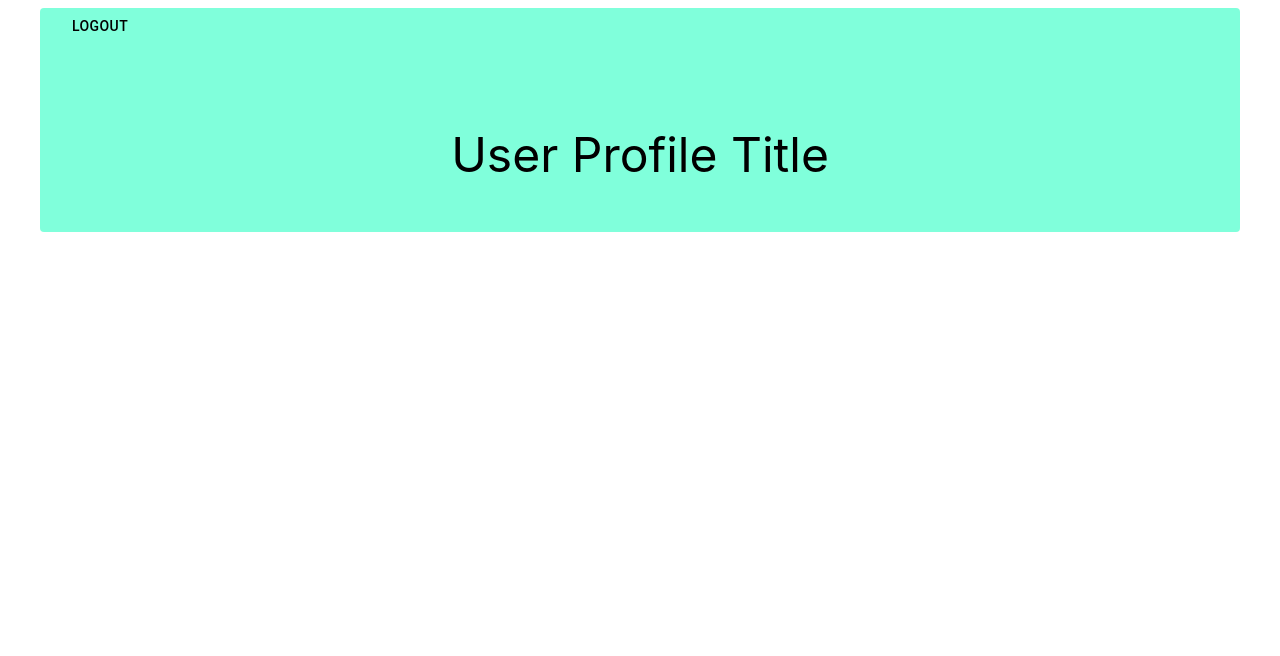
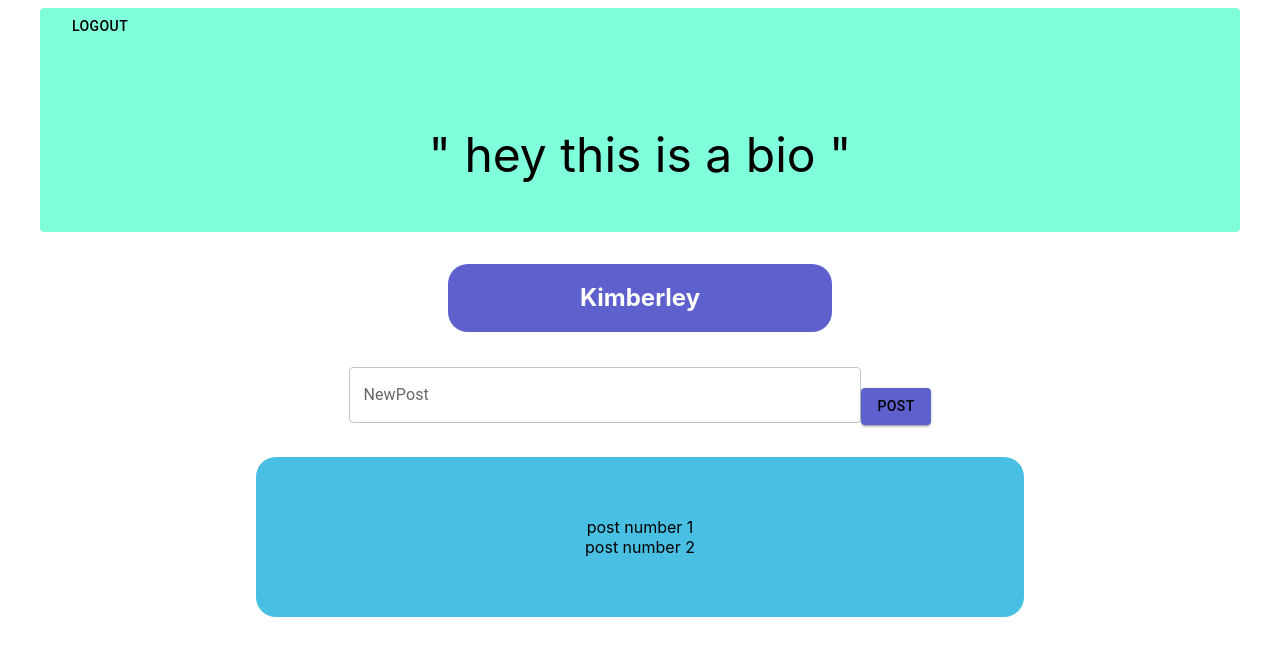
Before and after one commit to iO-Academy/2021-react-social-FE, a React (Create React App) app: page /myProfile in a window 1280 px wide. Shown: the top 656 px of the page. Built offline with nearby package versions, Linux system fonts and the light colour scheme.

Commit message:
Created user profile page

```diff
--- a/src/Themes.js
+++ b/src/Themes.js
@@ -14,6 +14,9 @@ const theme = createTheme({
         lilacy: {
             main:'#5E60CE'
         },
+        bluey: {
+            main:'#48BFE3'
+        },
         whitey: {
             main:'#FFFFFF'
         },
--- /dev/null
+++ b/src/UserProfile/NewPostButton.js
@@ -0,0 +1,9 @@
+import Button from '@mui/material/Button';
+
+function NewPostButton() {
+    return (
+        <Button variant="contained" color="lilacy" size="medium">Post</Button>
+    )
+}
+
+export default NewPostButton;
--- /dev/null
+++ b/src/UserProfile/UserPostConstruction.js
@@ -0,0 +1,4 @@
+function UserPostConstruction ({content}){
+    return <div>{content}</div>
+}
+export default UserPostConstruction
--- /dev/null
+++ b/src/UserProfile/UserPosts.js
@@ -0,0 +1,28 @@
+import UserPostConstruction from "./UserPostConstruction";
+
+
+function UserPosts() {
+//for each over array of objects from db
+//output new container for each item with unique data in it
+
+    // let post = ''
+    const postsFromDB = [{date: '16/12/2021', username: 'kimberley', content: 'post number 1'},
+        {date: '16/12/2021', username: 'kimberley', content: 'post number 2'}]
+
+    //
+    // postsFromDB.forEach(function (post) {
+    //     console.log(post.date)
+    //     // <UserPost date={post.date} username={post.username} content={post.content}/>
+    //     post += '<div>' + post.date + '</div><div>' + post.username + '</div><div>' + post.content + '</div>'
+    //     <UserPostConstruction content={post.content} />
+    // })
+    return (
+        <>
+            {
+                postsFromDB.map(post => <UserPostConstruction content={post.content} />)
+            }
+        </>
+    )
+}
+
+export default UserPosts
--- /dev/null
+++ b/src/UserProfile/UserProfileBio.js
@@ -0,0 +1,6 @@
+function UserProfileBio() {
+    const userBio = 'hey this is a bio'
+    return <p>" {userBio} "</p>
+}
+
+export default UserProfileBio
--- a/src/UserProfile/UserProfileHeader.js
+++ b/src/UserProfile/UserProfileHeader.js
@@ -1,5 +1,5 @@
 import {MDCBanner} from '@material/banner';
-import UserProfileTitle from "./UserProfileTitle";
+import UserProfileBio from "./UserProfileBio";
 import UserProfileLogoutButton from "./UserProfileLogoutButton";
 import RegisterButton from "../SignUp/RegisterButton";
 import {Stack} from "@mui/material";
@@ -17,7 +17,7 @@ function UserProfileHeader() {
             </Stack>
             <div className="mdc-banner__graphic-text-wrapper">
                 <div className="mdc-banner__text" >
-                   <UserProfileTitle />
+                   <UserProfileBio />
                 </div>
             </div>
 
--- a/src/UserProfile/UserProfilePage.js
+++ b/src/UserProfile/UserProfilePage.js
@@ -2,6 +2,9 @@ import {ThemeProvider} from "@mui/material";
 import theme from "../Themes";
 import Container from "@mui/material/Container";
 import UserProfileHeader from "./UserProfileHeader";
+import UserProfileUsername from "./UserProfileUserName";
+import UserProfileWritePost from "./UserProfileWritePost";
+import UserPosts from "./UserPosts";
 
 
 function UserProfilePage() {
@@ -15,7 +18,7 @@ function UserProfilePage() {
                 bgcolor: 'greeny.main',
                 color: 'blacky.main',
                 // height: '20vh',
-                width: '100vw',
+                width: '1',
                 fontSize:' 3rem',
                 m: 1,
                 borderRadius: 1,
@@ -24,8 +27,43 @@ function UserProfilePage() {
 
             }}>
                 <UserProfileHeader />
+             </Container>
+            <Container sx={{
+                display: 'flex',
+                flexDirection: 'column',
+                margin: 2,
+                mx: 'auto',
+                bgcolor: 'lilacy.main',
+                color: 'whitey.main',
+                // height: '20vh',
+                width: '30vw',
+                fontSize:' 1rem',
+                m: 4,
+                borderRadius: 5,
+                textAlign: 'center',
+                justifyContent: 'center',
 
-             </Container>
+            }}>
+                <UserProfileUsername/>
+            </Container>
+            <UserProfileWritePost />
+            <Container sx={{
+                display: 'flex',
+                flexDirection: 'column',
+                margin: 2,
+                mx: 'auto',
+                bgcolor: 'bluey.main',
+                color: 'blacky.main',
+                height: '20vh',
+                width: '60vw',
+                fontSize:' 1rem',
+                m: 4,
+                borderRadius: 5,
+                textAlign: 'center',
+                justifyContent: 'center',
+            }}>
+                <UserPosts />
+            </Container>
          </ThemeProvider>
     )
 }
--- a/src/UserProfile/UserProfileTitle.js
+++ /dev/null
@@ -1,5 +0,0 @@
-function UserProfileTitle() {
-    return <p>User Profile Title</p>
-}
-
-export default UserProfileTitle
--- /dev/null
+++ b/src/UserProfile/UserProfileUserName.js
@@ -0,0 +1,6 @@
+function UserProfileUsername() {
+    const userUsername = 'Kimberley'
+    return <h2>{userUsername}</h2>
+}
+
+export default UserProfileUsername
--- /dev/null
+++ b/src/UserProfile/UserProfileWritePost.js
@@ -0,0 +1,33 @@
+import React, {useState} from 'react';
+import TextField from '@mui/material/TextField';
+import {Stack} from "@mui/material";
+import {useAuth} from "../Hooks/useAuth";
+import {useNavigate} from "react-router-dom";
+import FormHelperText from "@mui/material/FormHelperText";
+import NewPostButton from "./NewPostButton";
+
+
+const UserProfileWritePost = () => {
+
+    const [newPost, setNewPost] = useState(null)
+    const handleNewPost = (e) => {
+        //any validation checks here
+        setNewPost(e.target.value)
+    }
+    const handleSubmit = (e) => {
+        console.log('A new post was created: '  + newPost);
+        e.preventDefault();
+    }
+    return (
+        <>
+            <form onSubmit={handleSubmit}>
+                <Stack spacing={3} alignItems='center' justifyContent='center' flexDirection='row' sx={{mb: 2}}>
+                    <TextField type="text" value={newPost} onChange={handleNewPost} id="outlined-textarea" label="NewPost"
+                               multiline sx={{bgcolor: 'whitey.main', borderRadius: '10px', width: '40vw'}}/>
+                    <NewPostButton/>
+                </Stack>
+            </form>
+        </>
+    );
+}
+export default UserProfileWritePost
```
